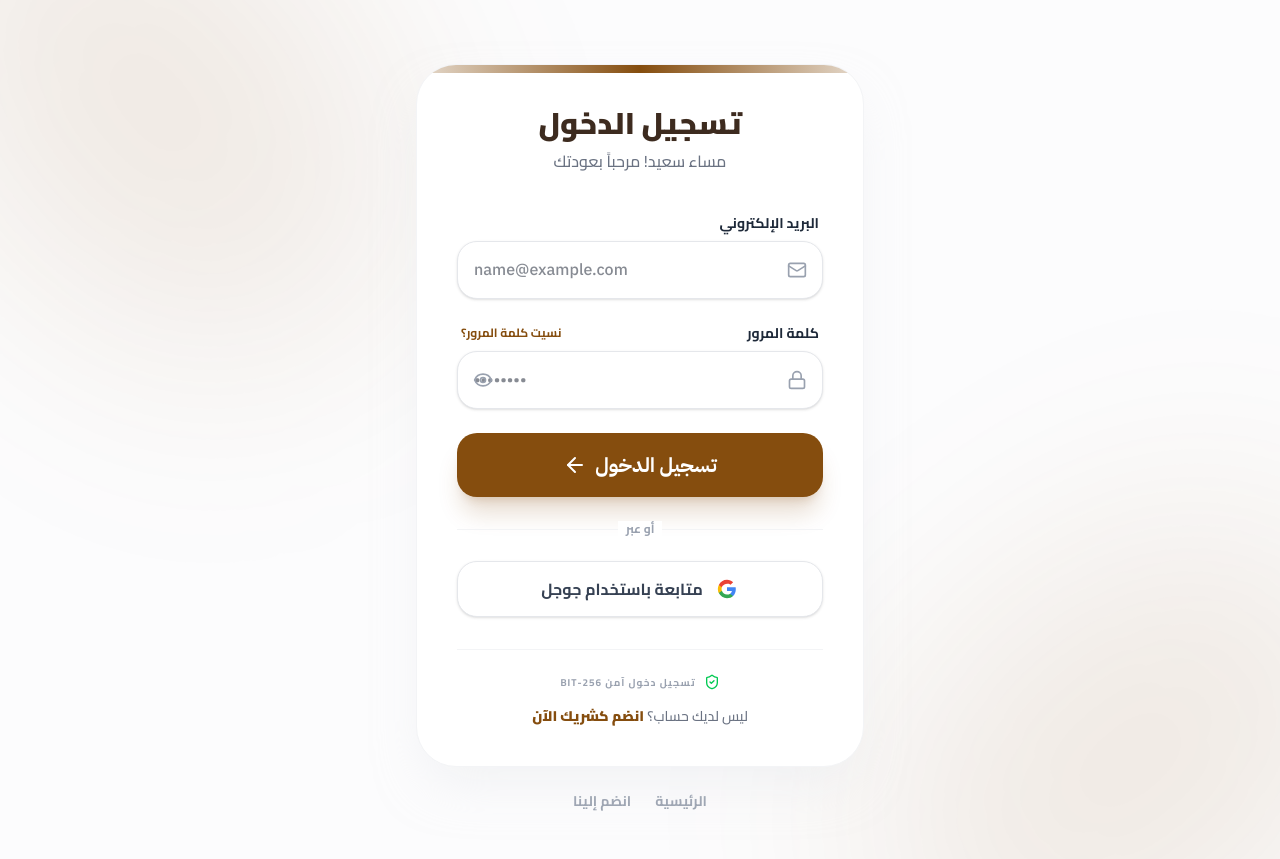
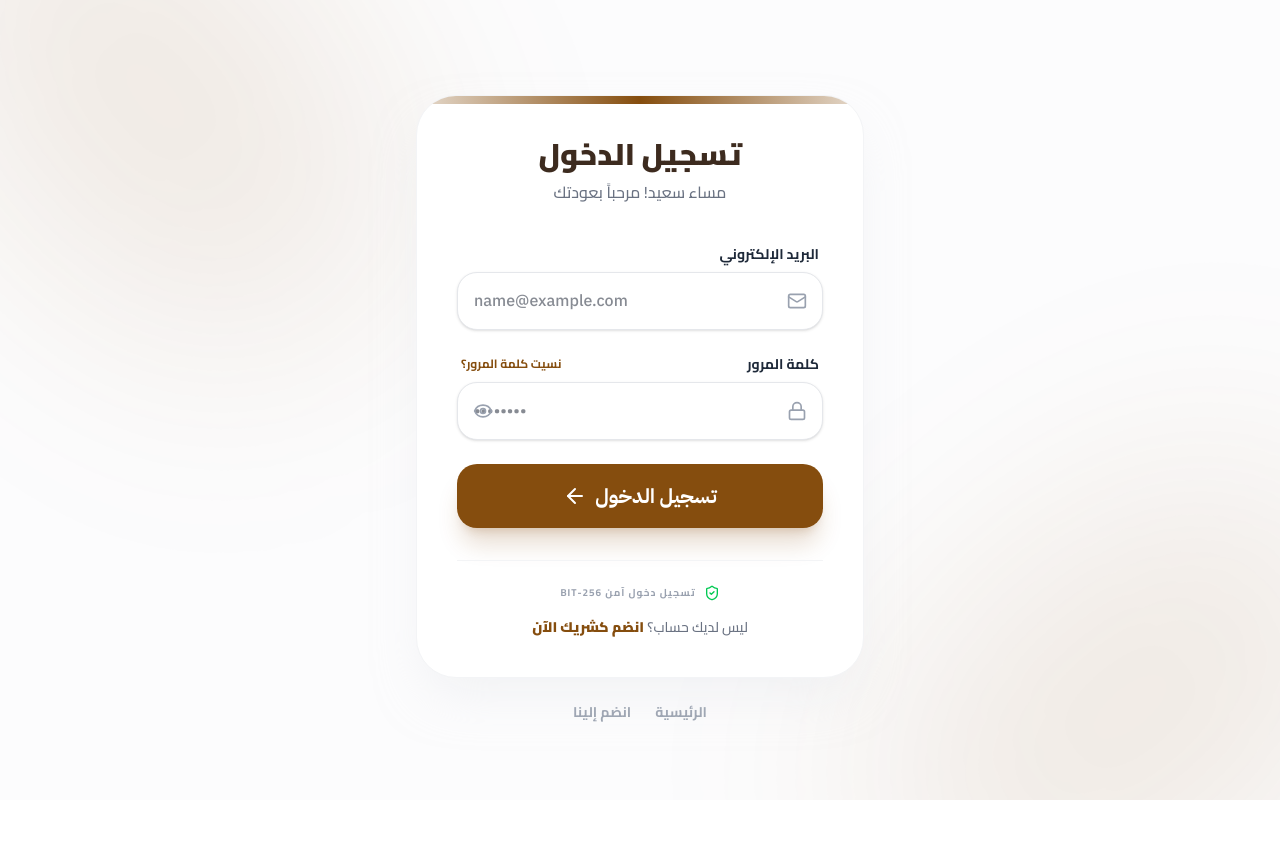
Before and after one commit to FatmaAhmedMoawd/ProjectBabadoo, a React (Vite) app: page /login in a window 1280 px wide. After the commit the page ends 800 px from the top, so only its background shows below. Built offline with nearby package versions, Linux system fonts and the light colour scheme.

Commit message:
delete input continue with google

```diff
--- a/src/features/public-web/pages/AuthPage/LoginPage.tsx
+++ b/src/features/public-web/pages/AuthPage/LoginPage.tsx
@@ -250,47 +250,7 @@
             </Button>
           </form>
 
-          <div className="mt-6 relative">
-            <div className="absolute inset-0 flex items-center">
-              <div className="w-full border-t border-gray-100"></div>
-            </div>
-            <div className="relative flex justify-center text-xs uppercase">
-              <span className="bg-white px-2 text-gray-400 font-bold font-cairo">
-                {isRTL ? "أو عبر" : "Or continue with"}
-              </span>
-            </div>
-          </div>
 
-          <div className="mt-6">
-            <button
-              type="button"
-              className="w-full h-14 rounded-[20px] border border-gray-200 bg-white flex items-center justify-center gap-3 hover:bg-gray-50 hover:border-gray-300 transition-all duration-300 active:scale-[0.98] font-bold font-cairo text-gray-700 shadow-sm group"
-            >
-              <div className="w-6 h-6 flex items-center justify-center">
-                <svg viewBox="0 0 24 24" className="w-5 h-5">
-                  <path
-                    d="M22.56 12.25c0-.78-.07-1.53-.2-2.25H12v4.26h5.92c-.26 1.37-1.04 2.53-2.21 3.31v2.77h3.57c2.08-1.92 3.28-4.74 3.28-8.09z"
-                    fill="#4285F4"
-                  />
-                  <path
-                    d="M12 23c2.97 0 5.46-.98 7.28-2.66l-3.57-2.77c-.98.66-2.23 1.06-3.71 1.06-2.86 0-5.29-1.93-6.16-4.53H2.18v2.84C3.99 20.53 7.7 23 12 23z"
-                    fill="#34A853"
-                  />
-                  <path
-                    d="M5.84 14.09c-.22-.66-.35-1.36-.35-2.09s.13-1.43.35-2.09V7.07H2.18C1.43 8.55 1 10.22 1 12s.43 3.45 1.18 4.93l3.66-2.84z"
-                    fill="#FBBC05"
-                  />
-                  <path
-                    d="M12 5.38c1.62 0 3.06.56 4.21 1.64l3.15-3.15C17.45 2.09 14.97 1 12 1 7.7 1 3.99 3.47 2.18 7.07l3.66 2.84c.87-2.6 3.3-4.53 12-4.53z"
-                    fill="#EA4335"
-                  />
-                </svg>
-              </div>
-              <span className="group-hover:text-brand-dark transition-colors">
-                {isRTL ? "متابعة باستخدام جوجل" : "Continue with Google"}
-              </span>
-            </button>
-          </div>
 
           <div className="mt-8 pt-6 border-t border-gray-100 text-center relative">
             <div className="flex items-center justify-center gap-2 mb-4">
```
